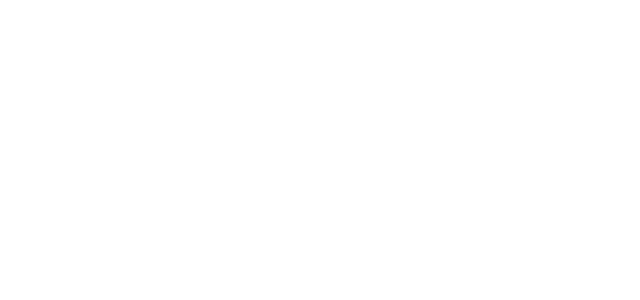
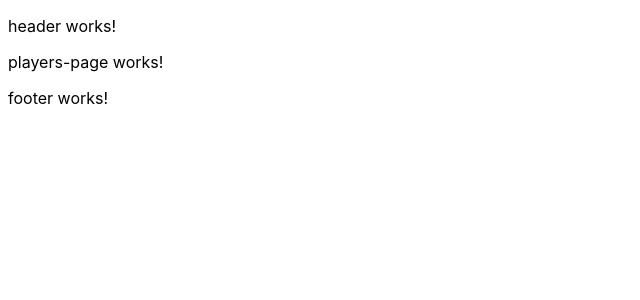
Before and after one commit to gustavosoton/fut-mais, an Angular app: page /players in a window 1280 px wide. Before the commit this address led to /. Shown: the top 300 px of the page, without its empty margins (0-640 px from the left). Built offline with nearby package versions, Linux system fonts and the light colour scheme.

Commit message:
header e footer criado

```diff
--- a/src/app/app.component.html
+++ b/src/app/app.component.html
@@ -1,2 +1,3 @@
-
+<app-header></app-header>
 <router-outlet></router-outlet>
+<app-footer></app-footer>
--- a/src/app/app.component.ts
+++ b/src/app/app.component.ts
@@ -3,12 +3,14 @@
 import { RouterOutlet } from '@angular/router';
 import { initializeApp } from "firebase/app";
 import { getAnalytics } from "firebase/analytics";
-import { FrontPageComponent } from './front-page/front-page.component';
+import { HeaderComponent } from './header/header.component';
+import { FooterComponent } from './footer/footer.component';
+import { PlayersPageComponent } from './players-page/players-page.component';
 
 @Component({
   selector: 'app-root',
   standalone: true,
-  imports: [CommonModule, RouterOutlet, FrontPageComponent],
+  imports: [CommonModule, RouterOutlet, PlayersPageComponent, HeaderComponent, FooterComponent],
   templateUrl: './app.component.html',
   styleUrls: ['./app.component.scss']
 })
--- a/src/app/app.module.ts
+++ b/src/app/app.module.ts
@@ -1,11 +1,9 @@
 import { BrowserModule } from '@angular/platform-browser';
 import { NgModule } from '@angular/core';
-import { HeaderComponent } from './header/header.component';
-import { FooterComponent } from './footer/footer.component';
 
 
 @NgModule({
-  declarations: [HeaderComponent
+  declarations: [
   ],
   imports: [
     BrowserModule,
--- a/src/app/app.routes.ts
+++ b/src/app/app.routes.ts
@@ -1,8 +1,8 @@
 import { Routes } from '@angular/router';
-import { FrontPageComponent } from './front-page/front-page.component';
+import { PlayersPageComponent } from './players-page/players-page.component';
 
 export const routes: Routes = [
   {
-    path: 'login', component: FrontPageComponent
+    path: 'players', component: PlayersPageComponent
   }
 ];
--- a/src/app/front-page/front-page.component.html
+++ /dev/null
@@ -1 +0,0 @@
-<p>front-page works!</p>
--- /dev/null
+++ b/src/app/players-page/players-page.component.html
@@ -0,0 +1 @@
+<p>players-page works!</p>
--- a/tsconfig.json
+++ b/tsconfig.json
@@ -1,4 +1,3 @@
-/* To learn more about this file see: https://angular.io/config/tsconfig. */
 {
   "compileOnSave": false,
   "compilerOptions": {
```
Also changed, not shown: src/app/front-page/front-page.component.ts (deleted, +0 -13 lines), src/app/front-page/front-page.module.ts (deleted, +0 -12 lines), src/app/players-page/players-page.component.ts (added, +13 -0 lines), src/app/players-page/players-page.component.scss (added), 1 other file (tests, documents, lock files or other folders).
